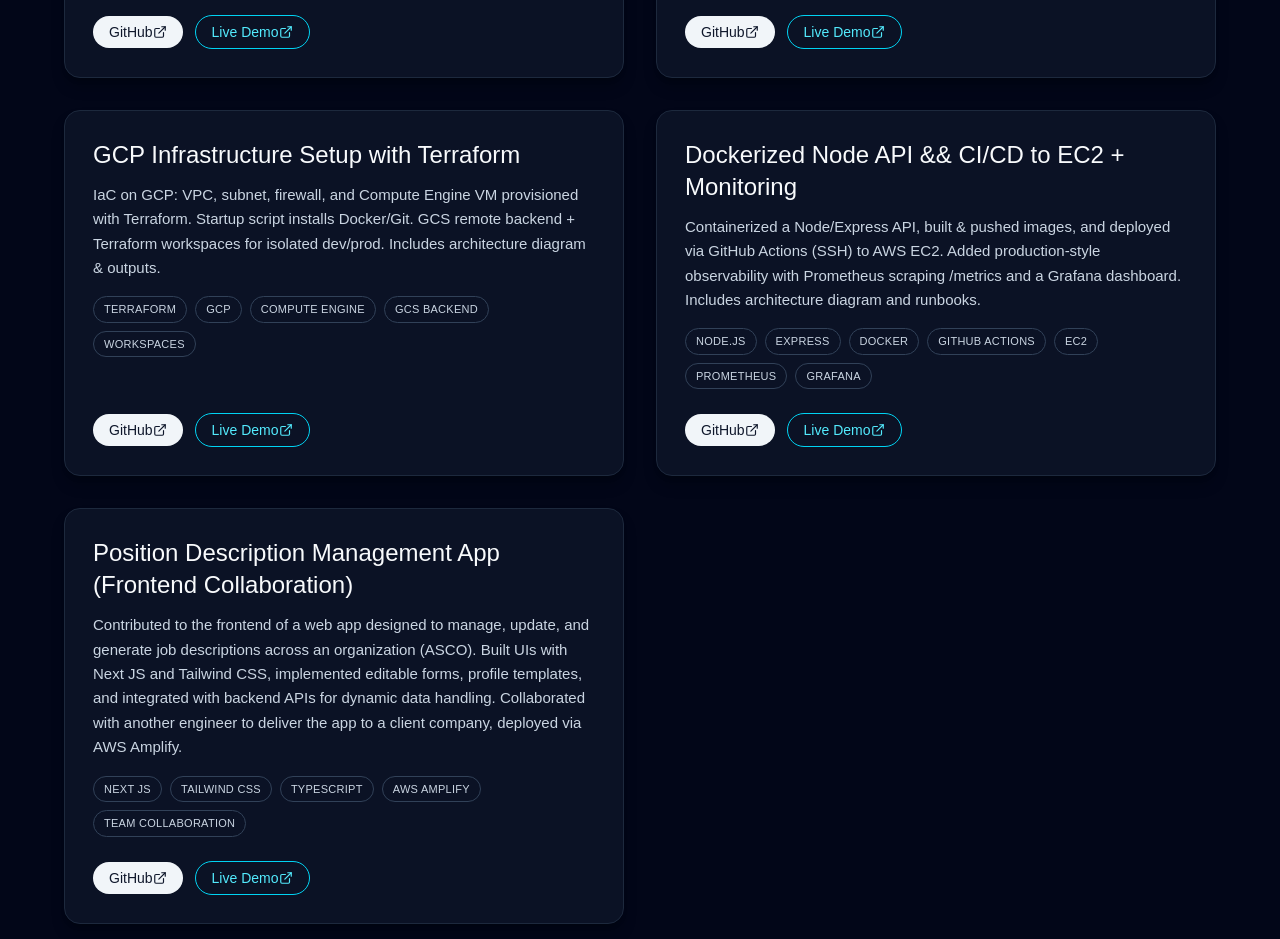
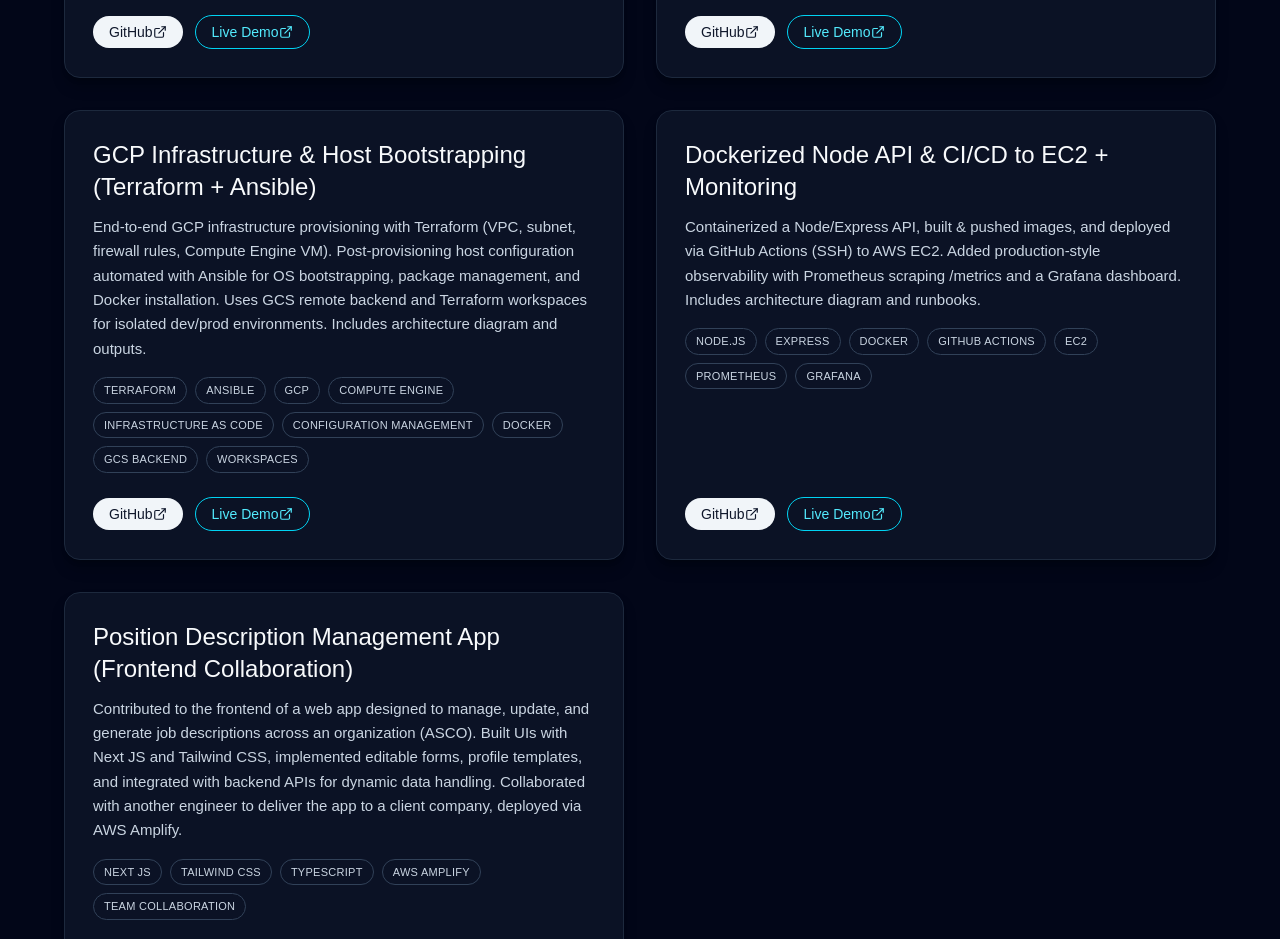
Before and after one commit to gerardinhoo/gerard-portfolio, a Next.js app: page / in a window 1280 px wide. Shown: the part 2660-3599 px from the top of the page. Built offline with nearby package versions, Linux system fonts and the light colour scheme.

Commit message:
Update project: GCP Infrastructure

```diff
--- a/app/components/projects/Projects.tsx
+++ b/app/components/projects/Projects.tsx
@@ -80,22 +80,26 @@ export default function Projects() {
             live="https://raw.githubusercontent.com/gerardinhoo/TaskForge/main/docs/screenshots/architecture-overview.png"
           />
 
-
           <ProjectCard
-            title='GCP Infrastructure Setup with Terraform'
-            description='IaC on GCP: VPC, subnet, firewall, and Compute Engine VM provisioned with Terraform. Startup script installs Docker/Git. GCS remote backend + Terraform workspaces for isolated dev/prod. Includes architecture diagram & outputs.'
+            title='GCP Infrastructure & Host Bootstrapping (Terraform + Ansible)'
+            description='End-to-end GCP infrastructure provisioning with Terraform (VPC, subnet, firewall rules, Compute Engine VM). Post-provisioning host configuration automated with Ansible for OS bootstrapping, package management, and Docker installation. Uses GCS remote backend and Terraform workspaces for isolated dev/prod environments. Includes architecture diagram and outputs.'
             tags={[
               'Terraform',
+              'Ansible',
               'GCP',
               'Compute Engine',
+              'Infrastructure as Code',
+              'Configuration Management',
+              'Docker',
               'GCS Backend',
               'Workspaces',
             ]}
             github='https://github.com/gerardinhoo/Devops-Journey/tree/main/gcp-terraform-infra'
             live='https://raw.githubusercontent.com/gerardinhoo/Devops-Journey/main/gcp-terraform-infra/assets/architecture-diagram.png'
           />
+
           <ProjectCard
-            title='Dockerized Node API && CI/CD to EC2 + Monitoring'
+            title='Dockerized Node API & CI/CD to EC2 + Monitoring'
             description='Containerized a Node/Express API, built & pushed images, and deployed via GitHub Actions (SSH) to AWS EC2. Added production-style observability with Prometheus scraping /metrics and a Grafana dashboard. Includes architecture diagram and runbooks.'
             tags={[
               'Node.js',
```
